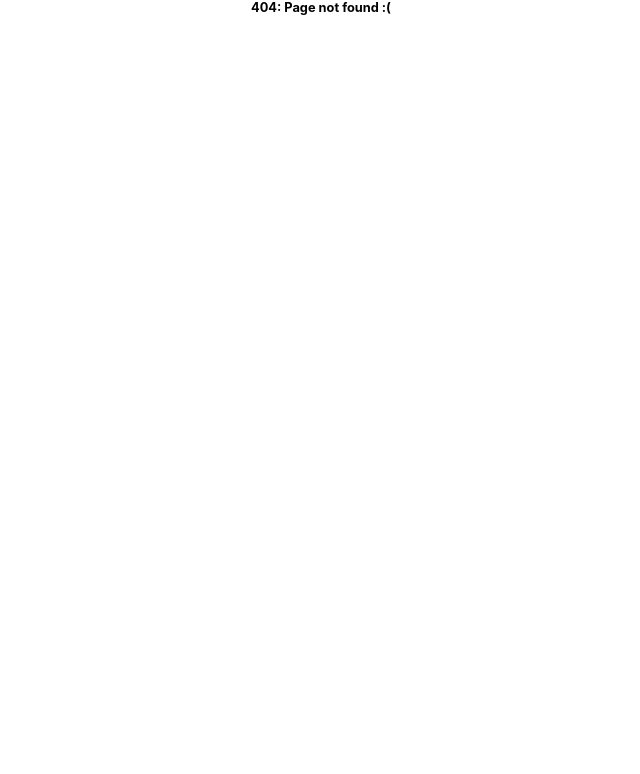
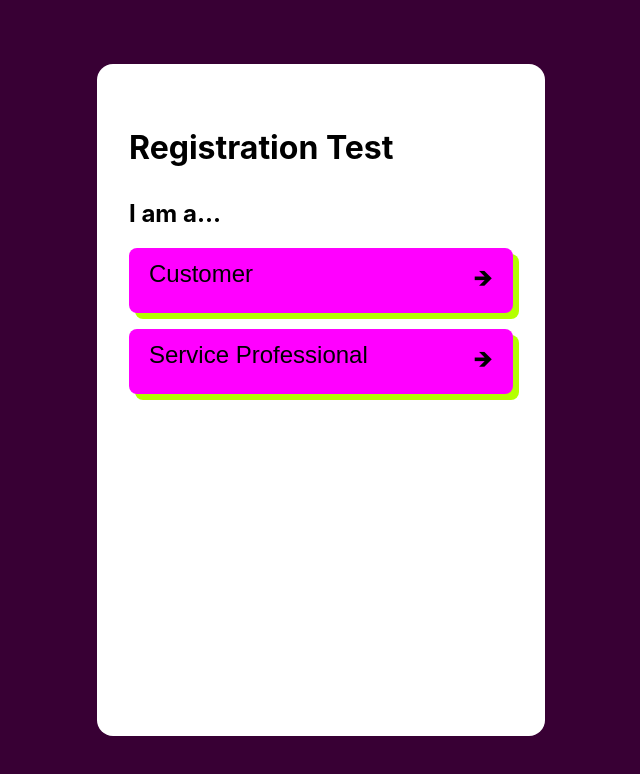
Before and after one commit to weu2/app, a React (Create React App) app in the folder frontend/: page /register in a window 1280 px wide. Before the commit this address had no page. Shown: the top 774 px of the page, without its empty margins (319-959 px from the left). Built offline with nearby package versions, Linux system fonts and the light colour scheme.

Commit message:
Add registration page, work in progress

```diff
--- a/frontend/src/Pages/Home.css
+++ b/frontend/src/Pages/Home.css
@@ -3,8 +3,8 @@
 }
 
 .Home .Wii {
+	pointer-events: none;
 	width: 40vmin;
-	pointer-events: none;
 }
 
 @media (prefers-reduced-motion: no-preference) {
--- a/frontend/src/Pages/Home.jsx
+++ b/frontend/src/Pages/Home.jsx
@@ -28,7 +28,7 @@ function Home() {
 				</p>
 				<a className="Link" href="https://reactjs.org" target="_blank" rel="noopener noreferrer">Learn React</a>
 				<div>
-					<Link className="Button" to="/login">Login test page</Link>
+					<Link className="Button" to="/register">Register test page</Link>
 					<Link className="Button" to="/location">Location test page</Link>
 				</div>
 			</div>
--- a/frontend/src/Pages/LoginTest.jsx
+++ /dev/null
@@ -1,13 +0,0 @@
-import React from "react";
-import Header from "../Components/Header";
-
-function LoginTest() {
-	return (
-		<Header
-			text="Still working on the login page, come back soon!"
-			center="true"
-		/>
-	);
-}
-
-export default LoginTest;
--- /dev/null
+++ b/frontend/src/Pages/RegisterTest.css
@@ -0,0 +1,102 @@
+.RegisterTest {
+	background-color: var(--background);
+	display: flex;
+	justify-content: center;
+	min-height: 100vh;
+	min-width: 100vw;
+}
+
+.RegisterTest .Content {
+	background-color: white;
+	border-radius: 16px;
+	display: inline-block;
+	margin: 64px;
+	padding: 64px 32px;
+	min-width: 30vw;
+}
+
+.RegisterTest .CategoryButton, .RegisterTest .FormButton {
+	border: none;
+	cursor: pointer;
+	margin-top: 16px;
+	padding: 12px 20px;
+	background-color: var(--pink);
+	box-shadow: 6px 6px var(--green);
+	border-radius: 8px;
+	transition: .07s;
+}
+
+.RegisterTest .CategoryButton:hover, .RegisterTest .FormButton:hover {
+	background-color: var(--pink-light);
+}
+
+.RegisterTest .CategoryButton:active, .RegisterTest .FormButton:active {
+	transform: translate(6px, 6px);
+	box-shadow: 0 0 var(--green);
+}
+
+.RegisterTest .CategoryButton {
+	text-align: left;
+	display: block;
+}
+
+.RegisterTest .CategoryButton, .RegisterTest .FormButton, .RegisterTest input, .RegisterTest label {
+	box-sizing: border-box;
+	font-size: x-large;
+	width: 100%;
+}
+
+.RegisterTest input, .RegisterTest label {
+	display: block;
+	margin: 8px 0;
+}
+
+.RegisterTest input {
+	font-size: large;
+	border: 2px solid lightgray;
+	padding: 8px;
+	border-radius: 8px;
+}
+
+.RegisterTest h1 {
+	margin-top: 0;
+	margin-bottom: 32px;
+}
+
+.RegisterTest .Arrow {
+	content: ">";
+	float: right;
+}
+
+.RegisterTest .BackButton {
+	background: none;
+	border: none;
+	display: block;
+	font-size: large;
+	padding: 0 16px 16px 0;
+	cursor: pointer;
+	border-radius: 8px;
+}
+
+.Slider-Offscreen {
+	display: none;
+}
+
+.CreditCard {
+	border: 1px solid black;
+	border-radius: 16px;
+	padding: 32px 0;
+	flex-flow: wrap;
+	display: flex;
+}
+
+.CreditCard input {
+	margin: 16px;
+	width: 100%;
+}
+
+.CreditCardStrip {
+	background-color: black;
+	height: 32px;
+	width: 100%;
+}
--- /dev/null
+++ b/frontend/src/Pages/RegisterTest.jsx
@@ -0,0 +1,82 @@
+import React from "react";
+import "./RegisterTest.css";
+
+function formatCreditCard(e) {
+	var cardNumber = e.target.value;
+	var formattedCardNumber = cardNumber.replace(/[^\d]/g, "");
+	formattedCardNumber = formattedCardNumber.substring(0, 16);
+	var cardNumberSections = formattedCardNumber.match(/\d{1,4}/g);
+	if (cardNumberSections !== null) {
+		formattedCardNumber = cardNumberSections.join('-');
+	}
+	if (cardNumber !== formattedCardNumber) {
+		e.target.value = formattedCardNumber;
+	}
+}
+
+function RegisterTest() {
+	const [page, setPage] = React.useState(0);
+
+	return (
+		<div className="RegisterTest">
+			<div className="Content">
+				<h1>Registration Test</h1>
+				{
+					page > 0 ?
+					<button className="BackButton" onClick={() => setPage(page - 1)}>🡸 Back</button>
+					: null
+				}
+				<div className={page === 0 ? "Slider" : "Slider Slider-Offscreen"}>
+					<h2>I am a...</h2>
+					<button onClick={() => setPage(1)} className="CategoryButton">
+						Customer
+						<span className="Arrow">🡺</span>
+					</button>
+					<button onClick={() => setPage(1)} className="CategoryButton">
+						Service Professional
+						<span className="Arrow">🡺</span>
+					</button>
+				</div>
+				<div className={page === 1 ? "Slider" : "Slider Slider-Offscreen"}>
+					<div>
+						<label htmlFor="firstName">First Name</label>
+						<input id="firstName" type="text" placeholder="John" required={true} />
+					</div>
+					<div>
+						<label htmlFor="lastName">Last Name</label>
+						<input id="lastName" type="text" placeholder="Doe" required={true} />
+					</div>
+					<div>
+						<label htmlFor="email">Email</label>
+						<input id="email" type="email" placeholder="jdoe@gmail.com" required={true} />
+					</div>
+					<div>
+						<label htmlFor="password">Password</label>
+						<input id="password" type="password" required={true} />
+					</div>
+				</div>
+				<div className={page === 2 ? "Slider" : "Slider Slider-Offscreen"}>
+					<label htmlFor="creditCard">Mother's credit card number</label>
+					<div className="CreditCard">
+						<div className="CreditCardStrip" />
+						<input
+							id="creditCard"
+							type="tel"
+							pattern="\d*"
+							maxLength="19"
+							placeholder="xxxx-xxxx-xxxx-xxxx"
+							onInput={formatCreditCard}
+						/>
+					</div>
+				</div>
+				{
+					page > 0 ?
+					<button className="FormButton" onClick={() => setPage(page + 1)}>Next</button>
+					: null
+				}
+			</div>
+		</div>
+	);
+}
+
+export default RegisterTest;
--- a/frontend/src/index.css
+++ b/frontend/src/index.css
@@ -3,6 +3,8 @@
 	--background: #380034;
 	--pink: #ff00ff;
 	--green: #b4ff00;
+	--pink-light: #ff80ff;
+	--green-light: #daff80;
 }
 
 body {
--- a/frontend/src/index.jsx
+++ b/frontend/src/index.jsx
@@ -5,7 +5,7 @@ import reportWebVitals from "./reportWebVitals";
 import "./index.css";
 
 import Home from "./Pages/Home";
-import LoginTest from "./Pages/LoginTest";
+import RegisterTest from "./Pages/RegisterTest";
 import LocationTest from "./Pages/LocationTest";
 import NoPage from "./Pages/404";
 
@@ -14,7 +14,7 @@ render(
 		<BrowserRouter>
 			<Routes>
 				<Route path="/" element={<Home />} />
-				<Route path="login" element={<LoginTest />} />
+				<Route path="register" element={<RegisterTest />} />
 				<Route path="location" element={<LocationTest />} />
 				<Route path="*" element={<NoPage />} />
 			</Routes>
```
